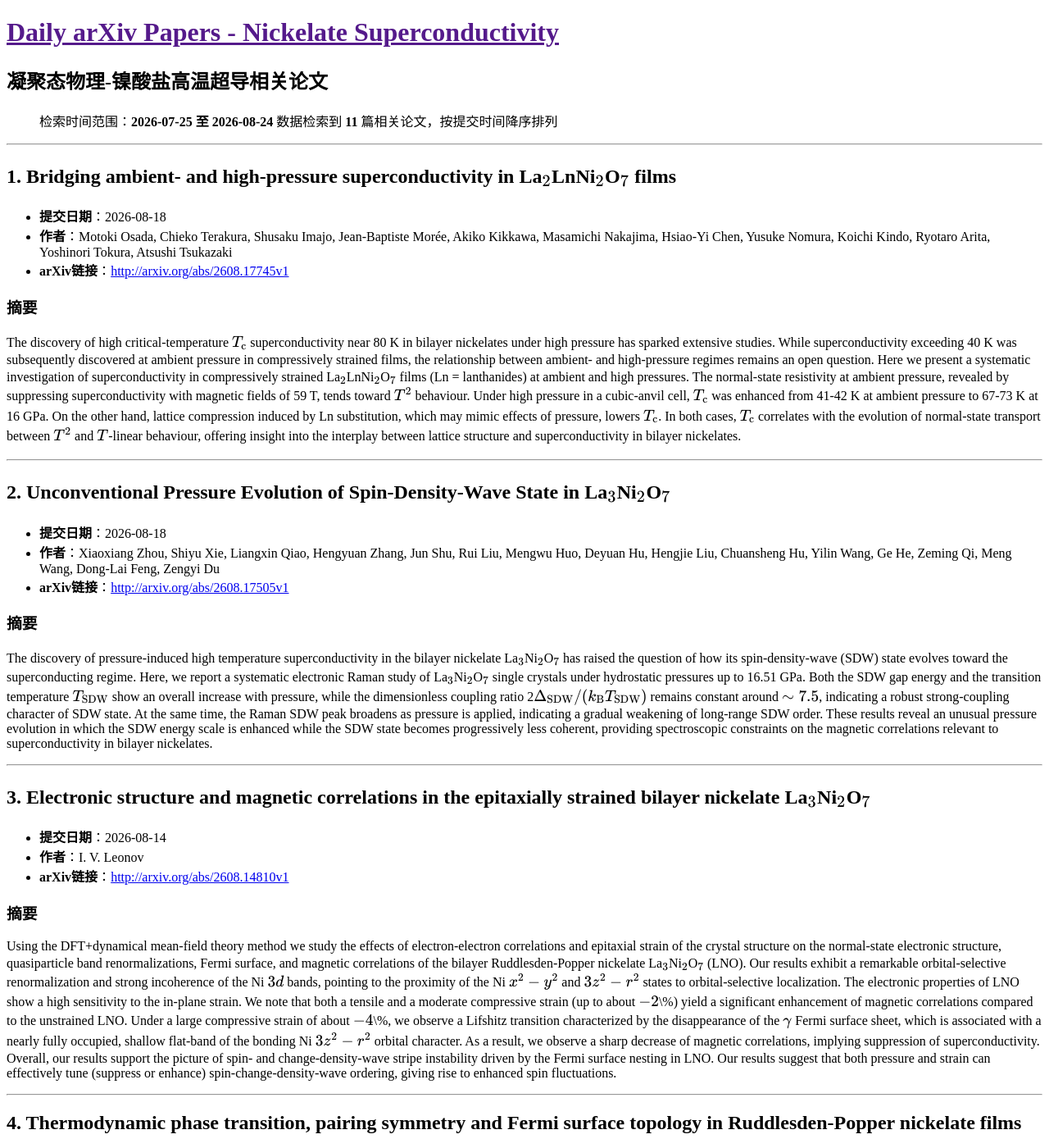
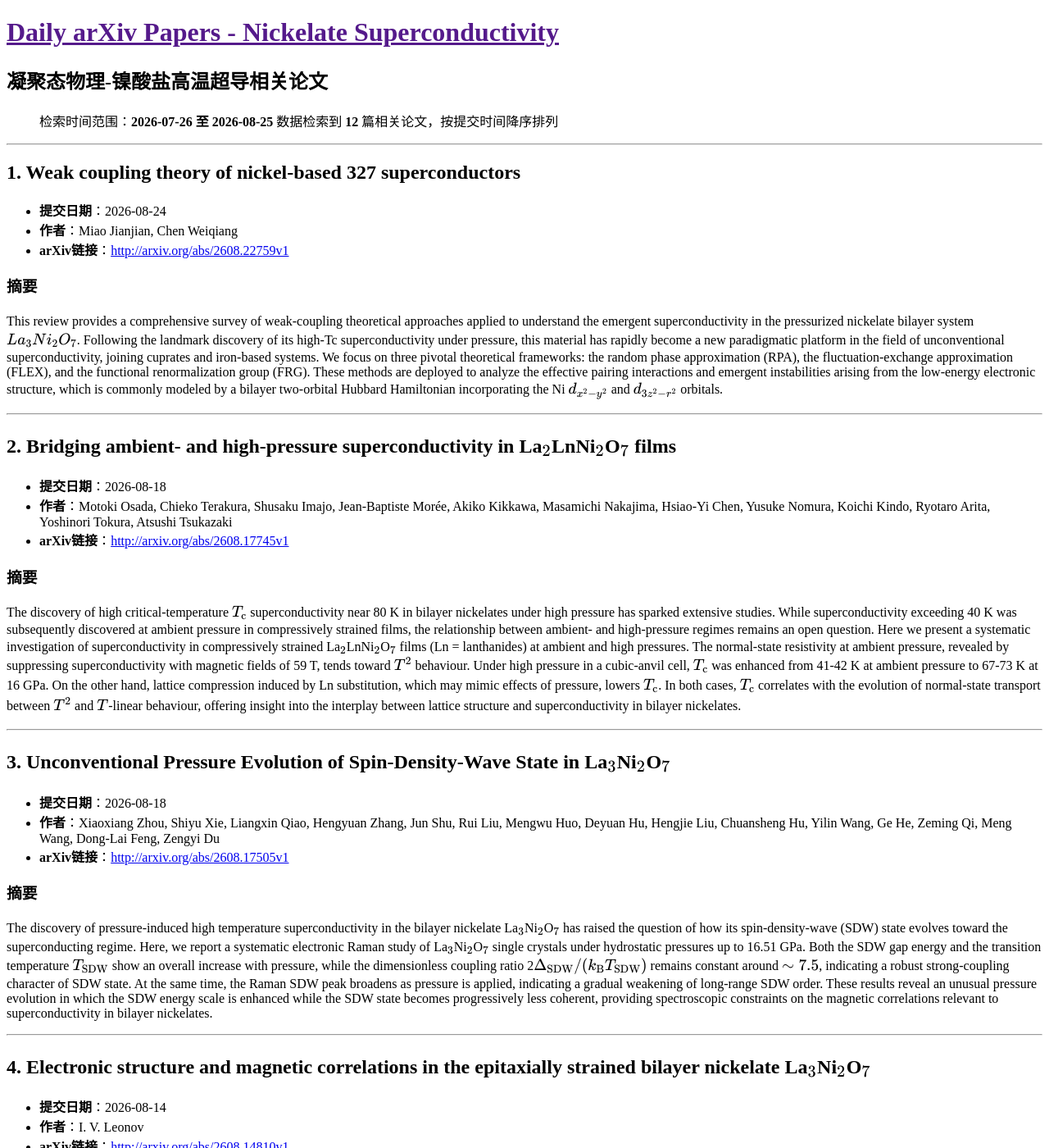
Before and after one commit to yangke25491/daily-arxiv-nickelate_superconductivity, a Jekyll site: the page built from docs/index.md, in a window 1280 px wide and 1400 px high. Shown: the whole window at 82% size. Built offline with Jekyll 4.4.1, drawn with Linux system fonts in a browser that asks for light colours; some of the changed text lies outside the part shown.

Commit message:
Automated update: arXiv papers

```diff
--- a/docs/index.md
+++ b/docs/index.md
@@ -5,12 +5,23 @@ title: 镍酸盐超导论文
 
 # 凝聚态物理-镍酸盐高温超导相关论文
 
-> 检索时间范围：**2026-07-25 至 2026-08-24**
-> 数据检索到 **11** 篇相关论文，按提交时间降序排列
+> 检索时间范围：**2026-07-26 至 2026-08-25**
+> 数据检索到 **12** 篇相关论文，按提交时间降序排列
 
 ---
 
-## 1. Bridging ambient- and high-pressure superconductivity in La${}\_2$LnNi${}\_2$O${}\_7$ films
+## 1. Weak coupling theory of nickel-based 327 superconductors
+
+- **提交日期**：2026-08-24
+- **作者**：Miao Jianjian, Chen Weiqiang
+- **arXiv链接**：[http://arxiv.org/abs/2608.22759v1](http://arxiv.org/abs/2608.22759v1)
+
+### 摘要
+This review provides a comprehensive survey of weak-coupling theoretical approaches applied to understand the emergent superconductivity in the pressurized nickelate bilayer system $La\_{3}Ni\_{2}O\_{7}$. Following the landmark discovery of its high-Tc superconductivity under pressure, this material has rapidly become a new paradigmatic platform in the field of unconventional superconductivity, joining cuprates and iron-based systems. We focus on three pivotal theoretical frameworks: the random phase approximation (RPA), the fluctuation-exchange approximation (FLEX), and the functional renormalization group (FRG). These methods are deployed to analyze the effective pairing interactions and emergent instabilities arising from the low-energy electronic structure, which is commonly modeled by a bilayer two-orbital Hubbard Hamiltonian incorporating the Ni $d\_{x^2-y^2}$ and $d\_{3z^2-r^2}$ orbitals.
+
+---
+
+## 2. Bridging ambient- and high-pressure superconductivity in La${}\_2$LnNi${}\_2$O${}\_7$ films
 
 - **提交日期**：2026-08-18
 - **作者**：Motoki Osada, Chieko Terakura, Shusaku Imajo, Jean-Baptiste Morée, Akiko Kikkawa, Masamichi Nakajima, Hsiao-Yi Chen, Yusuke Nomura, Koichi Kindo, Ryotaro Arita, Yoshinori Tokura, Atsushi Tsukazaki
@@ -21,7 +32,7 @@ The discovery of high critical-temperature $T\_{\mathrm{c}}$ superconductivity n
 
 ---
 
-## 2. Unconventional Pressure Evolution of Spin-Density-Wave State in La${}\_{3}$Ni${}\_{2}$O${}\_{7}$
+## 3. Unconventional Pressure Evolution of Spin-Density-Wave State in La${}\_{3}$Ni${}\_{2}$O${}\_{7}$
 
 - **提交日期**：2026-08-18
 - **作者**：Xiaoxiang Zhou, Shiyu Xie, Liangxin Qiao, Hengyuan Zhang, Jun Shu, Rui Liu, Mengwu Huo, Deyuan Hu, Hengjie Liu, Chuansheng Hu, Yilin Wang, Ge He, Zeming Qi, Meng Wang, Dong-Lai Feng, Zengyi Du
@@ -65,7 +76,7 @@ The recent discovery of high-temperature superconductivity in pressurized bilaye
 
 ---
 
-## 6. Enhanced and robust superconductivity in La0.8Sr0.2NiO2 membranes compressed up to 210 GPa
+## 7. Enhanced and robust superconductivity in La0.8Sr0.2NiO2 membranes compressed up to 210 GPa
 
 - **提交日期**：2026-08-03
 - **作者**：Shu Cai, Yuqing Tian, Shengjun Yan, Jinyu Zhao, Bo Hao, Jianfeng Zhang, Shuaihang Sun, Yang Ding, Qi Wu, Ho-kwang Mao, I. Bozovic, Yuefeng Nie, Liling Sun
@@ -120,7 +131,7 @@ Pressure-induced superconductivity in bilayer nickelates provides a platform for
 
 ---
 
-## 11. Electronically Inactive Intercalated La${}\_2$NiO${}\_4$ Layer in Superconducting La${}\_5$Ni${}\_3$O${}\_{11}$
+## 12. Electronically Inactive Intercalated La${}\_2$NiO${}\_4$ Layer in Superconducting La${}\_5$Ni${}\_3$O${}\_{11}$
 
 - **提交日期**：2026-07-29
 - **作者**：Tianyang Xie, Yuxin Wang, Zhan Wang, Kun Jiang, Jiangping Hu
```
Also changed, not shown: other parts of docs/index.md (+7 -7 lines).
